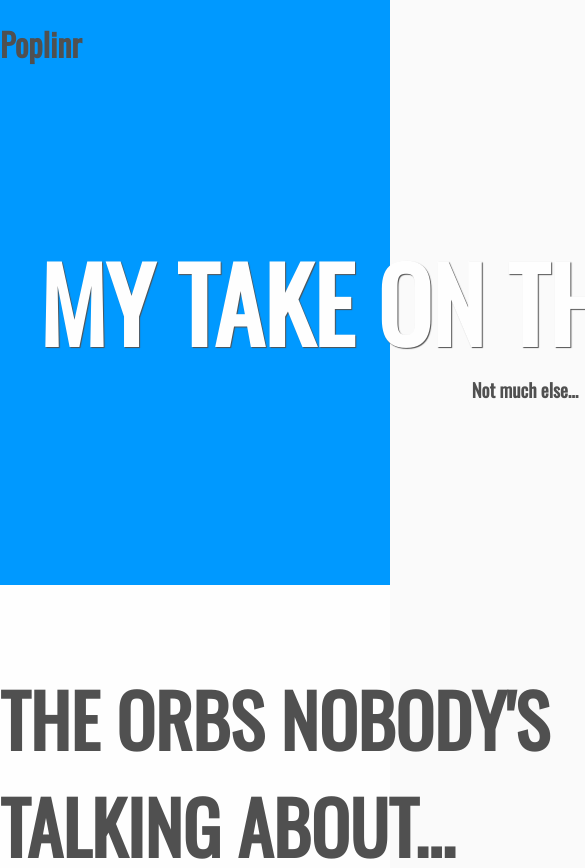
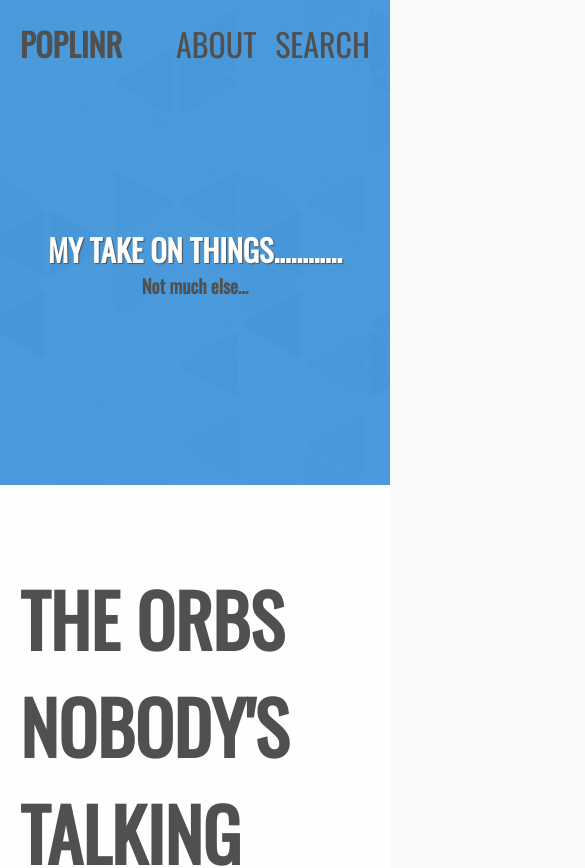
Before and after one commit to ryanpoplin/responsive, a website: page app/index.html in a window 390 px wide. Shown: the top 868 px of the page, 585 px wide, since content can reach past the window. Drawn offline with nearby package versions, Linux system fonts and the light colour scheme; files that its build step writes are made by us from their sources.

Commit message:
Added media queries

```diff
--- a/app/index.html
+++ b/app/index.html
@@ -21,6 +21,7 @@
         <![endif]-->
 
         <header id="primary-header">
+            <div class="overlay"></div>
             <div class="content-wrapper">
                 <!--<img src="#" alt="Poplinr Logo">-->
                 <h1>Poplinr</h1>
@@ -112,7 +113,7 @@
                 </aside>
             </div>
         </section>
-        <section class="sub-section">
+        <!--<section class="sub-section">
             <h2>MOST POPULAR POSTS...</h2>
         </section>
         <section class="sub-section">
@@ -128,7 +129,7 @@
             <a href="#"><div class="post-block-link">
                 <h4>Post...</h4>
             </div></a>
-        </section>
+        </section>-->
         <footer>
             <div class="content-wrapper">
                 <!--<img src="#" alt="Mini Logo">-->
--- a/app/styles/main.css
+++ b/app/styles/main.css
@@ -13,22 +13,33 @@ body {
 }
 
 .content-wrapper {
+    position: relative;
     width: 1050px;
     margin: 0 auto;
 }
 
 header {
+    position: relative;
     height: 545px;
-    /*background: url('/images/gplaypattern.png');*/
-    /*background-attachment: fixed;
-    background-position: center center;
-    background-size: cover;*/
+    background: url('/images/gplaypattern.png') no-repeat center center;
+    background-size: cover;
     padding: 20px 0 20px 0;
     width: 100%;
+    background-attachment: fixed;
     background-color: #0099ff;
 }
 
+.overlay {
+    background: rgba(0, 113, 205, 0.7);
+    position: absolute;
+    top: 0;
+    right: 0;
+    bottom: 0;
+    left: 0;
+}
+
 header h1 {
+    text-transform: uppercase;
     color: #505050;
     display: inline-block;
     font-size: 2em;
@@ -47,7 +58,7 @@ header nav ul li {
 header nav ul li a {
     padding-left: 15px;
     color: #505050;
-    font-size: 1.5em;
+    font-size: 2em;
     text-decoration: none;
 }
 
@@ -56,6 +67,7 @@ header nav ul li a:hover {
 }
 
 header h2 {
+    width: 100%;
     color: #fefefe;
     font-size: 6.28em;
     padding-top: 160px;
@@ -68,6 +80,7 @@ header h3 {
 }
 
 #primary-section {
+    position: relative;
     background-color: #eeeeee;
     background-color: #fefefe;
     padding: 80px 0 80px 0;
@@ -107,7 +120,7 @@ header h3 {
 }
 
 .post-sidebar {
-    float: right;
+    position: right;
     margin-left: 30px;
     display: inline-block;
     width: 300px;
@@ -214,21 +227,141 @@ footer p {
     border-left: 1px solid #fefefe;
 }
 
-/*
-@media (max-width: 1169px) {
-    header h1 {
-        font-size: 75px;
+@media (max-width: 1080px) {
+
+    .content-wrapper {
+        position: relative;
+        width: 900px;
+        margin: 0 auto;
     }
+
+    header h2 {
+        color: #fefefe;
+        font-size: 5.28em;
+        padding-top: 160px;
+        text-shadow: 1px 1px 1px #505050;
+        text-align: center;
+    }
+
+    .post-article {
+        display: inline-block;
+        width: 500px;
+        padding-right: 30px;
+    }
+
 }
 
-@media (max-width: 900px) {
-    header h1 {
-        font-size: 55px;
+@media (max-width: 930px) {
+
+    .content-wrapper {
+        position: relative;
+        width: 700px;
+        margin: 0 auto;
     }
+
+    header h2 {
+        color: #fefefe;
+        font-size: 4em;
+        padding-top: 160px;
+        text-shadow: 1px 1px 1px #505050;
+        text-align: center;
+    }
+
+    .post-article {
+        display: inline-block;
+        width: 300px;
+        padding-right: 30px;
+    }
+
 }
 
-@media (max-width: 600px) {
-    header h1 {
-        font-size: 35px;
+@media (max-width: 750px) {
+
+    .content-wrapper {
+        position: relative;
+        width: 500px;
+        margin: 0 auto;
     }
-}*/
+
+    header {
+        position: relative;
+        height: 445px;
+        background: url('/images/gplaypattern.png') no-repeat center center;
+        background-size: cover;
+        padding: 20px 0 20px 0;
+        width: 100%;
+        background-attachment: fixed;
+        background-color: #0099ff;
+    }
+
+    header h2 {
+        color: #fefefe;
+        font-size: 2.9em;
+        padding-top: 160px;
+        text-shadow: 1px 1px 1px #505050;
+        text-align: center;
+    }
+
+    .post-article {
+        width: 100%;
+    }
+
+    .post-sidebar {
+        margin: 5px 0 0 0;
+        padding: 0;
+        width: 100%;
+    }
+
+    .sidebar-author-heading {
+        margin-top: 40px;
+        text-align: center;
+        font-size: 1.5em;
+        color: #0099ff;
+    }
+
+    .footer-nav {
+        margin: 0;
+        padding: 0;
+        display: block;
+    }
+
+}
+
+@media (max-width: 540px) {
+
+    .content-wrapper {
+        position: relative;
+        width: 350px;
+        margin: 0 auto;
+    }
+
+    header {
+        position: relative;
+        height: 445px;
+        background: url('/images/gplaypattern.png') no-repeat center center;
+        background-size: cover;
+        padding: 20px 0 20px 0;
+        width: 100%;
+        background-attachment: fixed;
+        background-color: #0099ff;
+    }
+
+
+    header h2 {
+        color: #fefefe;
+        font-size: 1.9em;
+        padding-top: 160px;
+        text-shadow: 1px 1px 1px #505050;
+        text-align: center;
+    }
+
+    .post-article {
+        width: 100%;
+    }
+
+    .post-sidebar {
+        width: 100%;
+    }
+
+
+}
```
